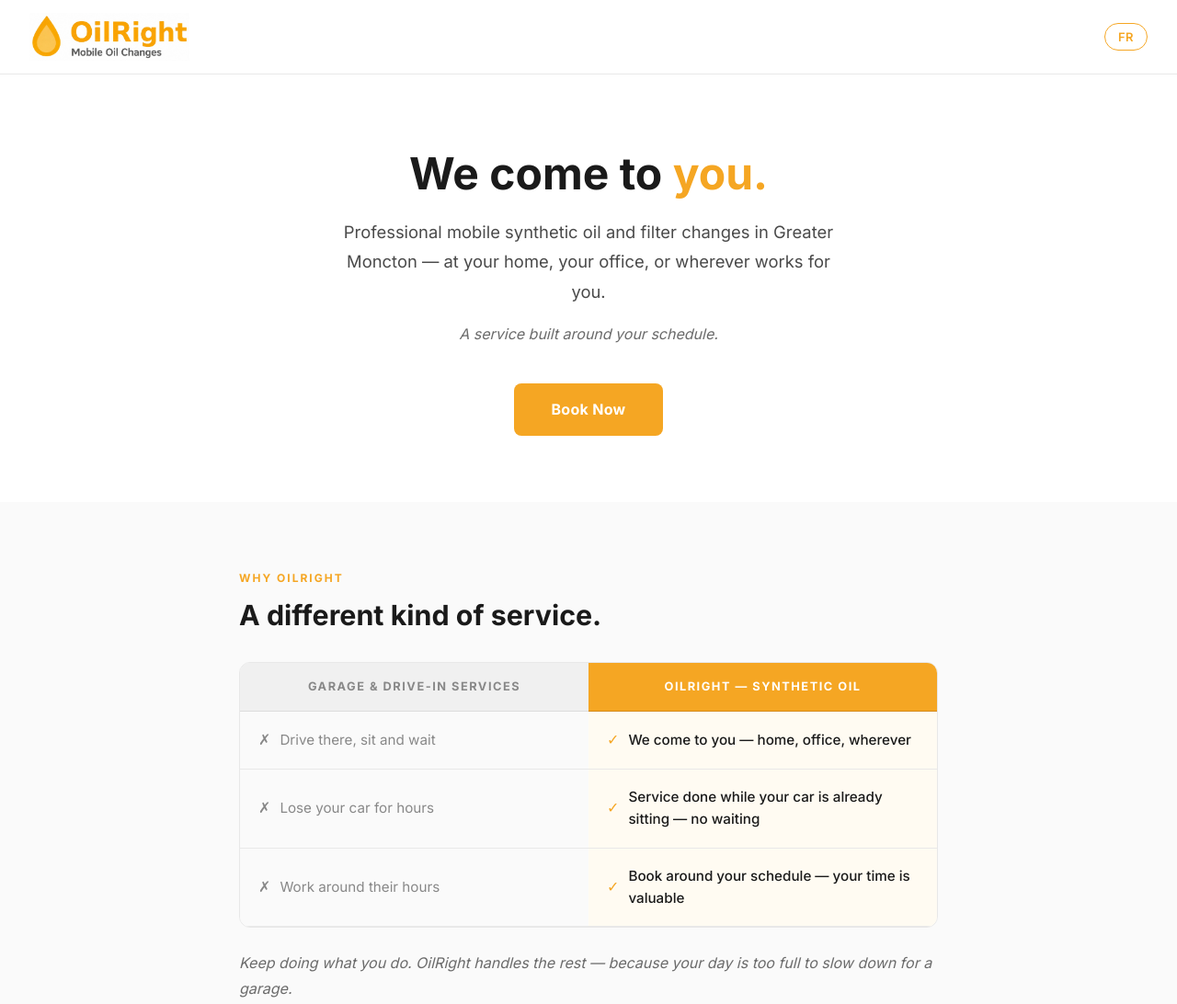
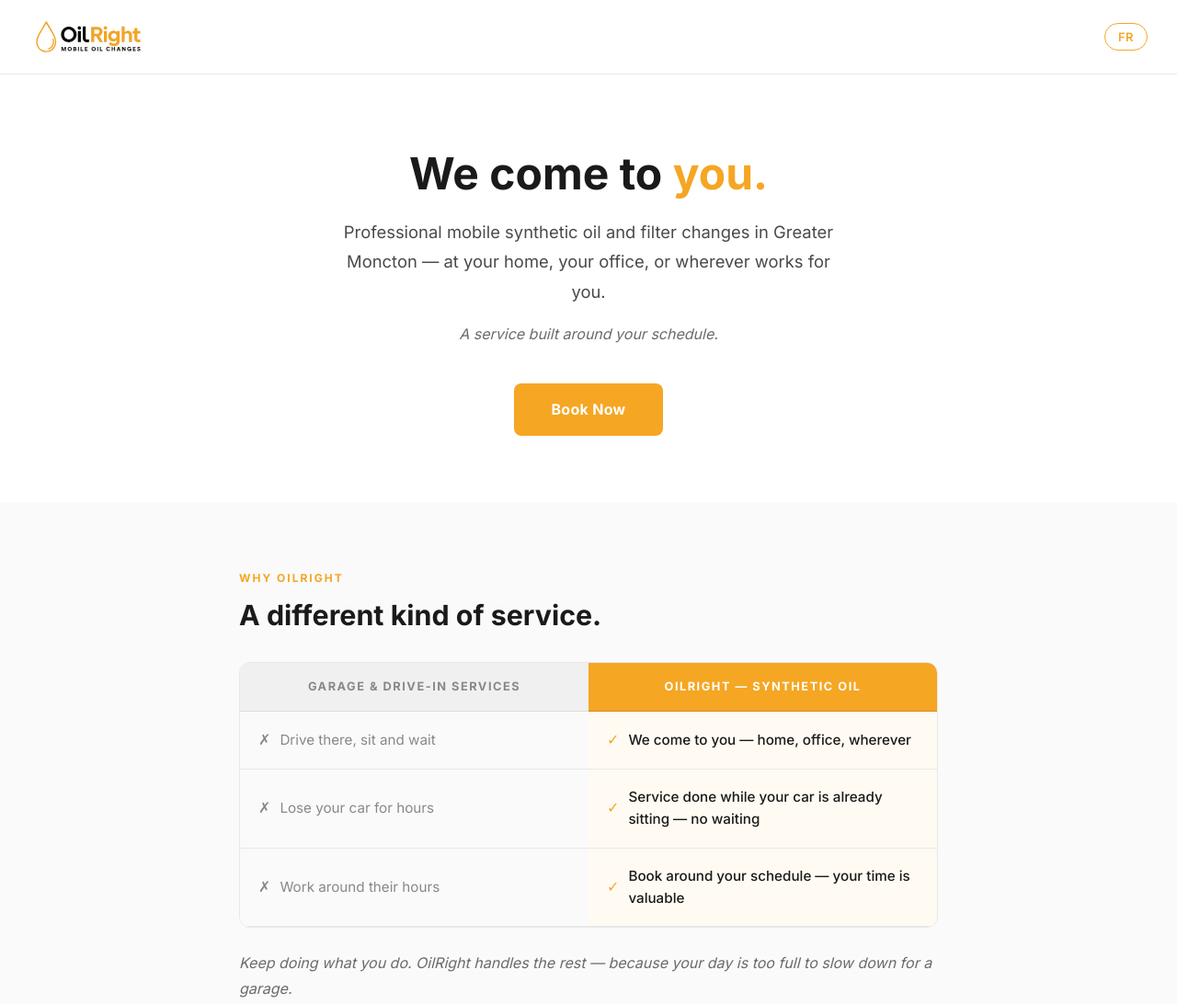
Before and after one commit to Oilright/oilright.ca, a plain HTML site: page index.html in a window 1280 px wide. Shown: the top 1092 px of the page at 92% size. Drawn offline with Linux system fonts and the light colour scheme.

Commit message:
Add files via upload

```diff
--- a/index.html
+++ b/index.html
@@ -415,7 +415,7 @@
 
 <!-- NAV -->
 <nav>
-  <img src="./logo.png" alt="OilRight Mobile Oil Changes" class="nav-logo" />
+  <img src="./logo.svg" alt="OilRight Mobile Oil Changes" class="nav-logo" />
   <button class="lang-toggle" id="langBtn" onclick="toggleLang()">FR</button>
 </nav>
 
```
Also changed, not shown: logo.svg (added).
